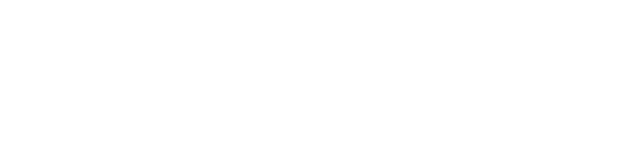
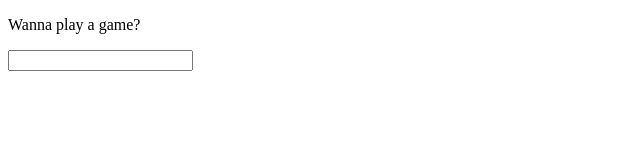
Before and after one commit to Happy-Key/happy-key.github.io, a plain HTML site: page index.html in a window 1280 px wide. Shown: the whole page, without its empty margins (0-640 px from the left). Drawn offline with Linux system fonts and the light colour scheme.

Commit message:
Update index.html

```diff
--- a/index.html
+++ b/index.html
@@ -4,9 +4,10 @@
     <meta charset="UTF-8">
     <meta http-equiv="X-UA-Compatible" content="IE=edge">
     <meta name="viewport" content="width=device-width, initial-scale=1.0">
-    <title>Document</title>
+    <title>RoShamBo</title>
 </head>
 <body>
-
+    <p>Wanna play a game?</p>
+    <input type="text" name="RPSinput">
 </body>
 </html>
```
